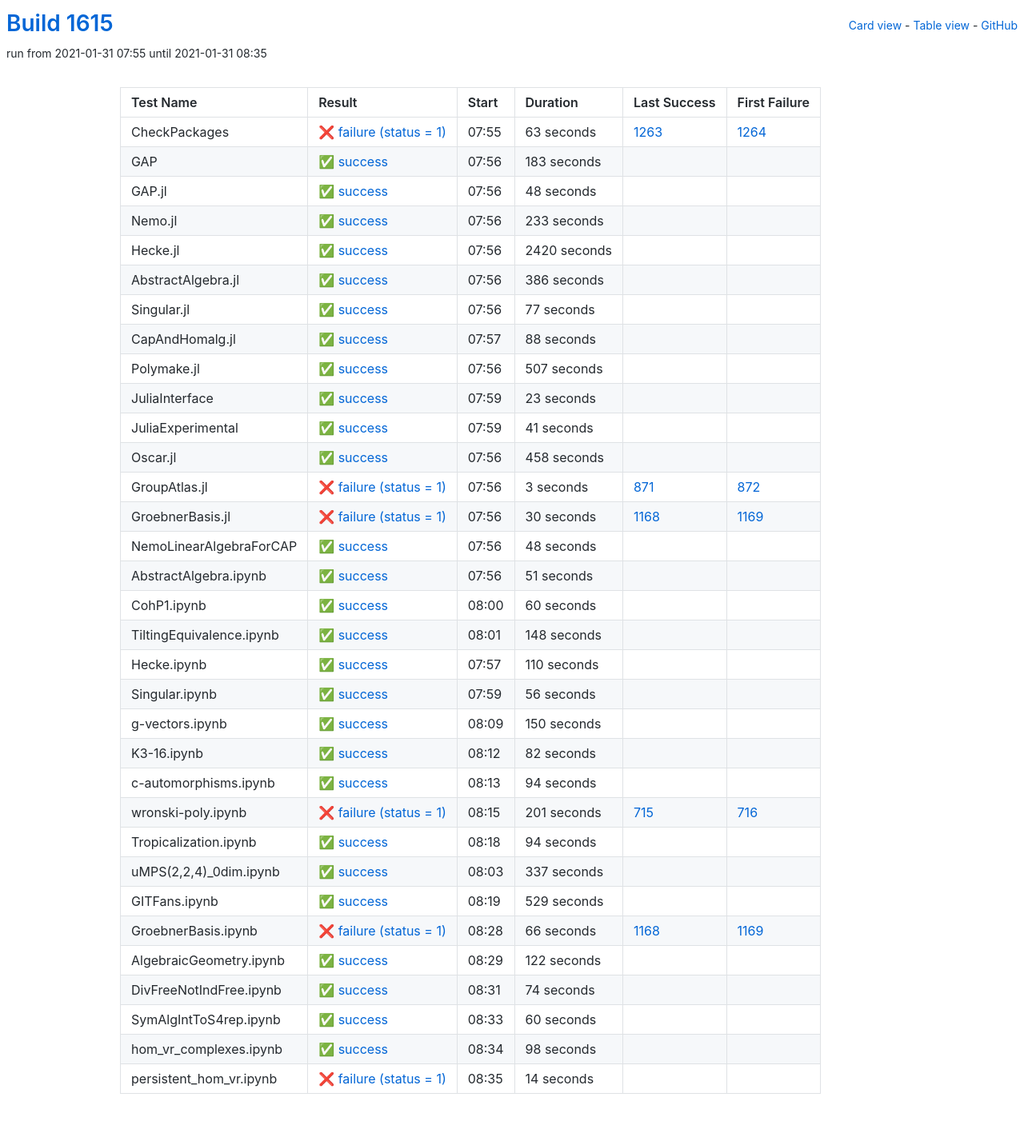
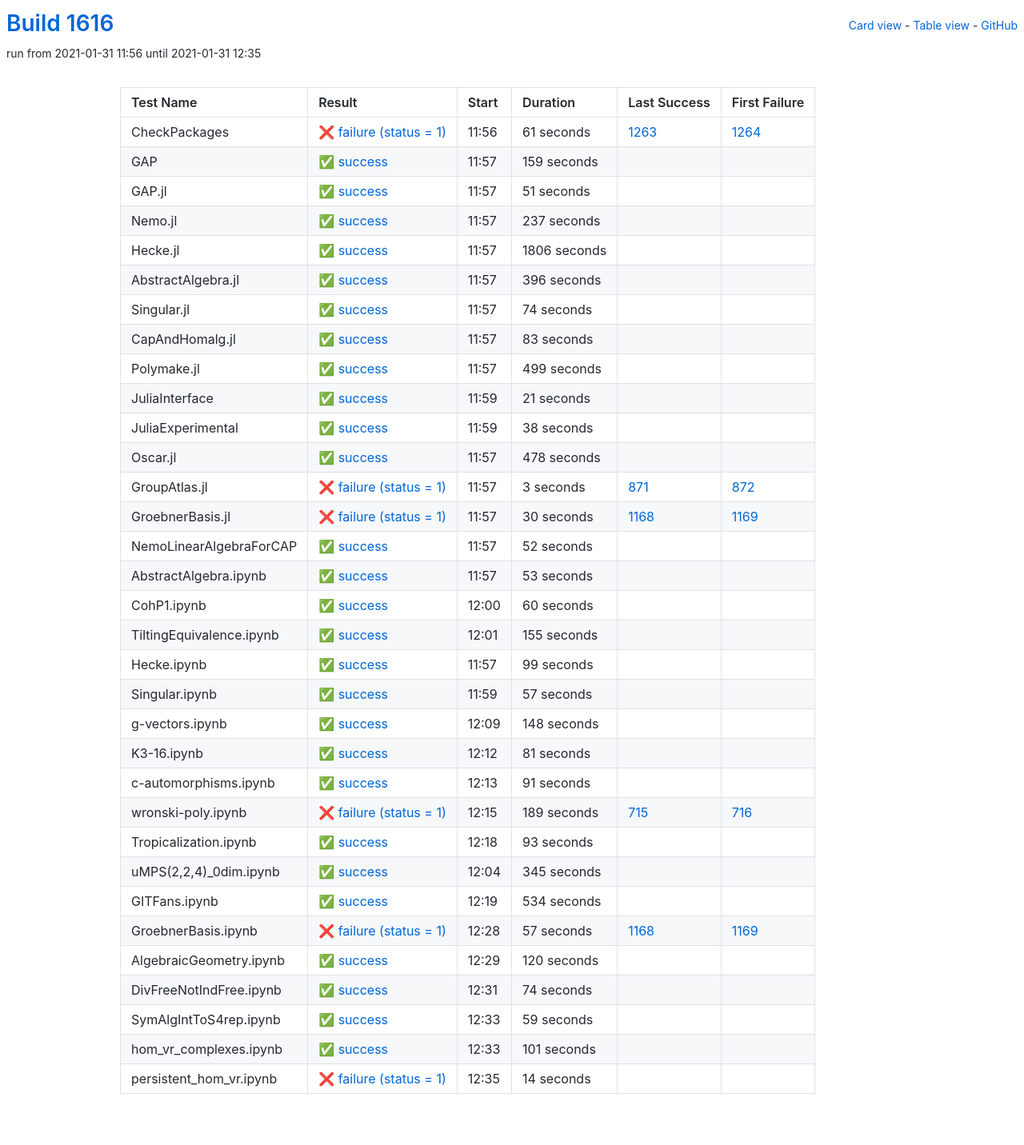
Before and after one commit to oscar-system/oscar-ci-status-stable, a Jekyll site: the page built from table.html, in a window 1280 px wide. Shown: the whole page at 80% size. Built offline with Jekyll 4.4.1, drawn with Linux system fonts in a browser that asks for light colours.

Commit message:
Build #1616

```diff
--- a/_data/ci.yml
+++ b/_data/ci.yml
@@ -1,6 +1,6 @@
 ---
-build: 1615
-build_url: https://oscarci.mathematik.uni-kl.de/job/oscar-stable/1615/
+build: 1616
+build_url: https://oscarci.mathematik.uni-kl.de/job/oscar-stable/1616/
 job: oscar-stable
 organization: oscar-system
 repo: oscar-ci-status-stable
@@ -8,152 +8,152 @@ repourl: https://github.com/oscar-system/oscar-ci-status-stable
 tests:
 - name: CheckPackages
   id: checkpackages
-  log: https://oscarci.mathematik.uni-kl.de/job/oscar-stable/1615/artifact/logs/build-1615/CheckPackages.log
-  start: 2021-01-31 07:55
+  log: https://oscarci.mathematik.uni-kl.de/job/oscar-stable/1616/artifact/logs/build-1616/CheckPackages.log
+  start: 2021-01-31 11:56
   success: false
   exitcode: 1
   status: failure
-  duration: 63
+  duration: 61
   last_success: 1263
   last_success_url: https://oscarci.mathematik.uni-kl.de/job/oscar-stable/1263/
   first_failure: 1264
   first_failure_url: https://oscarci.mathematik.uni-kl.de/job/oscar-stable/1264/
 - name: GAP
   id: gap
-  log: https://oscarci.mathematik.uni-kl.de/job/oscar-stable/1615/artifact/logs/build-1615/GAP.log
-  start: 2021-01-31 07:56
+  log: https://oscarci.mathematik.uni-kl.de/job/oscar-stable/1616/artifact/logs/build-1616/GAP.log
+  start: 2021-01-31 11:57
   success: true
   exitcode: 0
   status: success
-  duration: 183
+  duration: 159
   last_success: false
   last_success_url:
   first_failure: false
   first_failure_url:
 - name: GAP.jl
   id: gap-jl
-  log: https://oscarci.mathematik.uni-kl.de/job/oscar-stable/1615/artifact/logs/build-1615/GAP.jl.log
-  start: 2021-01-31 07:56
+  log: https://oscarci.mathematik.uni-kl.de/job/oscar-stable/1616/artifact/logs/build-1616/GAP.jl.log
+  start: 2021-01-31 11:57
   success: true
   exitcode: 0
   status: success
-  duration: 48
+  duration: 51
   last_success: false
   last_success_url:
   first_failure: false
   first_failure_url:
 - name: Nemo.jl
   id: nemo-jl
-  log: https://oscarci.mathematik.uni-kl.de/job/oscar-stable/1615/artifact/logs/build-1615/Nemo.jl.log
-  start: 2021-01-31 07:56
+  log: https://oscarci.mathematik.uni-kl.de/job/oscar-stable/1616/artifact/logs/build-1616/Nemo.jl.log
+  start: 2021-01-31 11:57
   success: true
   exitcode: 0
   status: success
-  duration: 233
+  duration: 237
   last_success: false
   last_success_url:
   first_failure: false
   first_failure_url:
 - name: Hecke.jl
   id: hecke-jl
-  log: https://oscarci.mathematik.uni-kl.de/job/oscar-stable/1615/artifact/logs/build-1615/Hecke.jl.log
-  start: 2021-01-31 07:56
+  log: https://oscarci.mathematik.uni-kl.de/job/oscar-stable/1616/artifact/logs/build-1616/Hecke.jl.log
+  start: 2021-01-31 11:57
   success: true
   exitcode: 0
   status: success
-  duration: 2420
+  duration: 1806
   last_success: false
   last_success_url:
   first_failure: false
   first_failure_url:
 - name: AbstractAlgebra.jl
   id: abstractalgebra-jl
-  log: https://oscarci.mathematik.uni-kl.de/job/oscar-stable/1615/artifact/logs/build-1615/AbstractAlgebra.jl.log
-  start: 2021-01-31 07:56
+  log: https://oscarci.mathematik.uni-kl.de/job/oscar-stable/1616/artifact/logs/build-1616/AbstractAlgebra.jl.log
+  start: 2021-01-31 11:57
   success: true
   exitcode: 0
   status: success
-  duration: 386
+  duration: 396
   last_success: false
   last_success_url:
   first_failure: false
   first_failure_url:
 - name: Singular.jl
   id: singular-jl
-  log: https://oscarci.mathematik.uni-kl.de/job/oscar-stable/1615/artifact/logs/build-1615/Singular.jl.log
-  start: 2021-01-31 07:56
+  log: https://oscarci.mathematik.uni-kl.de/job/oscar-stable/1616/artifact/logs/build-1616/Singular.jl.log
+  start: 2021-01-31 11:57
   success: true
   exitcode: 0
   status: success
-  duration: 77
+  duration: 74
   last_success: false
   last_success_url:
   first_failure: false
   first_failure_url:
 - name: CapAndHomalg.jl
   id: capandhomalg-jl
-  log: https://oscarci.mathematik.uni-kl.de/job/oscar-stable/1615/artifact/logs/build-1615/CapAndHomalg.jl.log
-  start: 2021-01-31 07:57
+  log: https://oscarci.mathematik.uni-kl.de/job/oscar-stable/1616/artifact/logs/build-1616/CapAndHomalg.jl.log
+  start: 2021-01-31 11:57
   success: true
   exitcode: 0
   status: success
-  duration: 88
+  duration: 83
   last_success: false
   last_success_url:
   first_failure: false
   first_failure_url:
 - name: Polymake.jl
   id: polymake-jl
-  log: https://oscarci.mathematik.uni-kl.de/job/oscar-stable/1615/artifact/logs/build-1615/Polymake.jl.log
-  start: 2021-01-31 07:56
+  log: https://oscarci.mathematik.uni-kl.de/job/oscar-stable/1616/artifact/logs/build-1616/Polymake.jl.log
+  start: 2021-01-31 11:57
   success: true
   exitcode: 0
   status: success
-  duration: 507
+  duration: 499
   last_success: false
   last_success_url:
   first_failure: false
   first_failure_url:
 - name: JuliaInterface
   id: juliainterface
-  log: https://oscarci.mathematik.uni-kl.de/job/oscar-stable/1615/artifact/logs/build-1615/JuliaInterface.log
-  start: 2021-01-31 07:59
+  log: https://oscarci.mathematik.uni-kl.de/job/oscar-stable/1616/artifact/logs/build-1616/JuliaInterface.log
+  start: 2021-01-31 11:59
   success: true
   exitcode: 0
   status: success
-  duration: 23
+  duration: 21
   last_success: false
   last_success_url:
   first_failure: false
   first_failure_url:
 - name: JuliaExperimental
   id: juliaexperimental
-  log: https://oscarci.mathematik.uni-kl.de/job/oscar-stable/1615/artifact/logs/build-1615/JuliaExperimental.log
-  start: 2021-01-31 07:59
+  log: https://oscarci.mathematik.uni-kl.de/job/oscar-stable/1616/artifact/logs/build-1616/JuliaExperimental.log
+  start: 2021-01-31 11:59
   success: true
   exitcode: 0
   status: success
-  duration: 41
+  duration: 38
   last_success: false
   last_success_url:
   first_failure: false
   first_failure_url:
 - name: Oscar.jl
   id: oscar-jl
-  log: https://oscarci.mathematik.uni-kl.de/job/oscar-stable/1615/artifact/logs/build-1615/Oscar.jl.log
-  start: 2021-01-31 07:56
+  log: https://oscarci.mathematik.uni-kl.de/job/oscar-stable/1616/artifact/logs/build-1616/Oscar.jl.log
+  start: 2021-01-31 11:57
   success: true
   exitcode: 0
   status: success
-  duration: 458
+  duration: 478
   last_success: false
   last_success_url:
   first_failure: false
   first_failure_url:
 - name: GroupAtlas.jl
   id: groupatlas-jl
-  log: https://oscarci.mathematik.uni-kl.de/job/oscar-stable/1615/artifact/logs/build-1615/GroupAtlas.jl.log
-  start: 2021-01-31 07:56
+  log: https://oscarci.mathematik.uni-kl.de/job/oscar-stable/1616/artifact/logs/build-1616/GroupAtlas.jl.log
+  start: 2021-01-31 11:57
   success: false
   exitcode: 1
   status: failure
@@ -164,8 +164,8 @@ tests:
   first_failure_url: https://oscarci.mathematik.uni-kl.de/job/oscar-stable/872/
 - name: GroebnerBasis.jl
   id: groebnerbasis-jl
-  log: https://oscarci.mathematik.uni-kl.de/job/oscar-stable/1615/artifact/logs/build-1615/GroebnerBasis.jl.log
-  start: 2021-01-31 07:56
+  log: https://oscarci.mathematik.uni-kl.de/job/oscar-stable/1616/artifact/logs/build-1616/GroebnerBasis.jl.log
+  start: 2021-01-31 11:57
   success: false
   exitcode: 1
   status: failure
@@ -176,32 +176,32 @@ tests:
   first_failure_url: https://oscarci.mathematik.uni-kl.de/job/oscar-stable/1169/
 - name: NemoLinearAlgebraForCAP
   id: nemolinearalgebraforcap
-  log: https://oscarci.mathematik.uni-kl.de/job/oscar-stable/1615/artifact/logs/build-1615/NemoLinearAlgebraForCAP.log
-  start: 2021-01-31 07:56
+  log: https://oscarci.mathematik.uni-kl.de/job/oscar-stable/1616/artifact/logs/build-1616/NemoLinearAlgebraForCAP.log
+  start: 2021-01-31 11:57
   success: true
   exitcode: 0
   status: success
-  duration: 48
+  duration: 52
   last_success: false
   last_success_url:
   first_failure: false
   first_failure_url:
 - name: AbstractAlgebra.ipynb
   id: abstractalgebra-ipynb
-  log: https://oscarci.mathematik.uni-kl.de/job/oscar-stable/1615/artifact/logs/build-1615/AbstractAlgebra.ipynb.log
-  start: 2021-01-31 07:56
+  log: https://oscarci.mathematik.uni-kl.de/job/oscar-stable/1616/artifact/logs/build-1616/AbstractAlgebra.ipynb.log
+  start: 2021-01-31 11:57
   success: true
   exitcode: 0
   status: success
-  duration: 51
+  duration: 53
   last_success: false
   last_success_url:
   first_failure: false
   first_failure_url:
 - name: CohP1.ipynb
   id: cohp1-ipynb
-  log: https://oscarci.mathematik.uni-kl.de/job/oscar-stable/1615/artifact/logs/build-1615/CohP1.ipynb.log
-  start: 2021-01-31 08:00
+  log: https://oscarci.mathematik.uni-kl.de/job/oscar-stable/1616/artifact/logs/build-1616/CohP1.ipynb.log
+  start: 2021-01-31 12:00
   success: true
   exitcode: 0
   status: success
@@ -212,8 +212,44 @@ tests:
   first_failure_url:
 - name: TiltingEquivalence.ipynb
   id: tiltingequivalence-ipynb
-  log: https://oscarci.mathematik.uni-kl.de/job/oscar-stable/1615/artifact/logs/build-1615/TiltingEquivalence.ipynb.log
-  start: 2021-01-31 08:01
+  log: https://oscarci.mathematik.uni-kl.de/job/oscar-stable/1616/artifact/logs/build-1616/TiltingEquivalence.ipynb.log
+  start: 2021-01-31 12:01
+  success: true
+  exitcode: 0
+  status: success
+  duration: 155
+  last_success: false
+  last_success_url:
+  first_failure: false
+  first_failure_url:
+- name: Hecke.ipynb
+  id: hecke-ipynb
+  log: https://oscarci.mathematik.uni-kl.de/job/oscar-stable/1616/artifact/logs/build-1616/Hecke.ipynb.log
+  start: 2021-01-31 11:57
+  success: true
+  exitcode: 0
+  status: success
+  duration: 99
+  last_success: false
+  last_success_url:
+  first_failure: false
+  first_failure_url:
+- name: Singular.ipynb
+  id: singular-ipynb
+  log: https://oscarci.mathematik.uni-kl.de/job/oscar-stable/1616/artifact/logs/build-1616/Singular.ipynb.log
+  start: 2021-01-31 11:59
+  success: true
+  exitcode: 0
+  status: success
+  duration: 57
+  last_success: false
+  last_success_url:
+  first_failure: false
+  first_failure_url:
+- name: g-vectors.ipynb
+  id: g-vectors-ipynb
+  log: https://oscarci.mathematik.uni-kl.de/job/oscar-stable/1616/artifact/logs/build-1616/g-vectors.ipynb.log
+  start: 2021-01-31 12:09
   success: true
   exitcode: 0
   status: success
@@ -222,142 +258,106 @@ tests:
   last_success_url:
   first_failure: false
   first_failure_url:
-- name: Hecke.ipynb
-  id: hecke-ipynb
-  log: https://oscarci.mathematik.uni-kl.de/job/oscar-stable/1615/artifact/logs/build-1615/Hecke.ipynb.log
-  start: 2021-01-31 07:57
+- name: K3-16.ipynb
+  id: k3-16-ipynb
+  log: https://oscarci.mathematik.uni-kl.de/job/oscar-stable/1616/artifact/logs/build-1616/K3-16.ipynb.log
+  start: 2021-01-31 12:12
   success: true
   exitcode: 0
   status: success
-  duration: 110
-  last_success: false
-  last_success_url:
-  first_failure: false
-  first_failure_url:
-- name: Singular.ipynb
-  id: singular-ipynb
-  log: https://oscarci.mathematik.uni-kl.de/job/oscar-stable/1615/artifact/logs/build-1615/Singular.ipynb.log
-  start: 2021-01-31 07:59
-  success: true
-  exitcode: 0
-  status: success
-  duration: 56
-  last_success: false
-  last_success_url:
-  first_failure: false
-  first_failure_url:
-- name: g-vectors.ipynb
-  id: g-vectors-ipynb
-  log: https://oscarci.mathematik.uni-kl.de/job/oscar-stable/1615/artifact/logs/build-1615/g-vectors.ipynb.log
-  start: 2021-01-31 08:09
-  success: true
-  exitcode: 0
-  status: success
-  duration: 150
-  last_success: false
-  last_success_url:
-  first_failure: false
-  first_failure_url:
-- name: K3-16.ipynb
-  id: k3-16-ipynb
-  log: https://oscarci.mathematik.uni-kl.de/job/oscar-stable/1615/artifact/logs/build-1615/K3-16.ipynb.log
-  start: 2021-01-31 08:12
-  success: true
-  exitcode: 0
-  status: success
-  duration: 82
+  duration: 81
   last_success: false
   last_success_url:
   first_failure: false
   first_failure_url:
 - name: c-automorphisms.ipynb
   id: c-automorphisms-ipynb
-  log: https://oscarci.mathematik.uni-kl.de/job/oscar-stable/1615/artifact/logs/build-1615/c-automorphisms.ipynb.log
-  start: 2021-01-31 08:13
+  log: https://oscarci.mathematik.uni-kl.de/job/oscar-stable/1616/artifact/logs/build-1616/c-automorphisms.ipynb.log
+  start: 2021-01-31 12:13
   success: true
   exitcode: 0
   status: success
-  duration: 94
+  duration: 91
   last_success: false
   last_success_url:
   first_failure: false
   first_failure_url:
 - name: wronski-poly.ipynb
   id: wronski-poly-ipynb
-  log: https://oscarci.mathematik.uni-kl.de/job/oscar-stable/1615/artifact/logs/build-1615/wronski-poly.ipynb.log
-  start: 2021-01-31 08:15
+  log: https://oscarci.mathematik.uni-kl.de/job/oscar-stable/1616/artifact/logs/build-1616/wronski-poly.ipynb.log
+  start: 2021-01-31 12:15
   success: false
   exitcode: 1
   status: failure
-  duration: 201
+  duration: 189
   last_success: 715
   last_success_url: https://oscarci.mathematik.uni-kl.de/job/oscar-stable/715/
   first_failure: 716
   first_failure_url: https://oscarci.mathematik.uni-kl.de/job/oscar-stable/716/
 - name: Tropicalization.ipynb
   id: tropicalization-ipynb
-  log: https://oscarci.mathematik.uni-kl.de/job/oscar-stable/1615/artifact/logs/build-1615/Tropicalization.ipynb.log
-  start: 2021-01-31 08:18
+  log: https://oscarci.mathematik.uni-kl.de/job/oscar-stable/1616/artifact/logs/build-1616/Tropicalization.ipynb.log
+  start: 2021-01-31 12:18
   success: true
   exitcode: 0
   status: success
-  duration: 94
+  duration: 93
   last_success: false
   last_success_url:
   first_failure: false
   first_failure_url:
 - name: uMPS(2,2,4)_0dim.ipynb
   id: umps-2-2-4-0dim-ipynb
-  log: https://oscarci.mathematik.uni-kl.de/job/oscar-stable/1615/artifact/logs/build-1615/uMPS-2-2-4-_0dim.ipynb.log
-  start: 2021-01-31 08:03
+  log: https://oscarci.mathematik.uni-kl.de/job/oscar-stable/1616/artifact/logs/build-1616/uMPS-2-2-4-_0dim.ipynb.log
+  start: 2021-01-31 12:04
   success: true
   exitcode: 0
   status: success
-  duration: 337
+  duration: 345
   last_success: false
   last_success_url:
   first_failure: false
   first_failure_url:
 - name: GITFans.ipynb
   id: gitfans-ipynb
-  log: https://oscarci.mathematik.uni-kl.de/job/oscar-stable/1615/artifact/logs/build-1615/GITFans.ipynb.log
-  start: 2021-01-31 08:19
+  log: https://oscarci.mathematik.uni-kl.de/job/oscar-stable/1616/artifact/logs/build-1616/GITFans.ipynb.log
+  start: 2021-01-31 12:19
   success: true
   exitcode: 0
   status: success
-  duration: 529
+  duration: 534
   last_success: false
   last_success_url:
   first_failure: false
   first_failure_url:
 - name: GroebnerBasis.ipynb
   id: groebnerbasis-ipynb
-  log: https://oscarci.mathematik.uni-kl.de/job/oscar-stable/1615/artifact/logs/build-1615/GroebnerBasis.ipynb.log
-  start: 2021-01-31 08:28
+  log: https://oscarci.mathematik.uni-kl.de/job/oscar-stable/1616/artifact/logs/build-1616/GroebnerBasis.ipynb.log
+  start: 2021-01-31 12:28
   success: false
   exitcode: 1
   status: failure
-  duration: 66
+  duration: 57
   last_success: 1168
   last_success_url: https://oscarci.mathematik.uni-kl.de/job/oscar-stable/1168/
   first_failure: 1169
   first_failure_url: https://oscarci.mathematik.uni-kl.de/job/oscar-stable/1169/
 - name: AlgebraicGeometry.ipynb
   id: algebraicgeometry-ipynb
-  log: https://oscarci.mathematik.uni-kl.de/job/oscar-stable/1615/artifact/logs/build-1615/AlgebraicGeometry.ipynb.log
-  start: 2021-01-31 08:29
+  log: https://oscarci.mathematik.uni-kl.de/job/oscar-stable/1616/artifact/logs/build-1616/AlgebraicGeometry.ipynb.log
+  start: 2021-01-31 12:29
   success: true
   exitcode: 0
   status: success
-  duration: 122
+  duration: 120
   last_success: false
   last_success_url:
   first_failure: false
   first_failure_url:
 - name: DivFreeNotIndFree.ipynb
   id: divfreenotindfree-ipynb
-  log: https://oscarci.mathematik.uni-kl.de/job/oscar-stable/1615/artifact/logs/build-1615/DivFreeNotIndFree.ipynb.log
-  start: 2021-01-31 08:31
+  log: https://oscarci.mathematik.uni-kl.de/job/oscar-stable/1616/artifact/logs/build-1616/DivFreeNotIndFree.ipynb.log
+  start: 2021-01-31 12:31
   success: true
   exitcode: 0
   status: success
@@ -368,32 +368,32 @@ tests:
   first_failure_url:
 - name: SymAlgIntToS4rep.ipynb
   id: symalginttos4rep-ipynb
-  log: https://oscarci.mathematik.uni-kl.de/job/oscar-stable/1615/artifact/logs/build-1615/SymAlgIntToS4rep.ipynb.log
-  start: 2021-01-31 08:33
+  log: https://oscarci.mathematik.uni-kl.de/job/oscar-stable/1616/artifact/logs/build-1616/SymAlgIntToS4rep.ipynb.log
+  start: 2021-01-31 12:33
   success: true
   exitcode: 0
   status: success
-  duration: 60
+  duration: 59
   last_success: false
   last_success_url:
   first_failure: false
   first_failure_url:
 - name: hom_vr_complexes.ipynb
   id: hom-vr-complexes-ipynb
-  log: https://oscarci.mathematik.uni-kl.de/job/oscar-stable/1615/artifact/logs/build-1615/hom_vr_complexes.ipynb.log
-  start: 2021-01-31 08:34
+  log: https://oscarci.mathematik.uni-kl.de/job/oscar-stable/1616/artifact/logs/build-1616/hom_vr_complexes.ipynb.log
+  start: 2021-01-31 12:33
   success: true
   exitcode: 0
   status: success
-  duration: 98
+  duration: 101
   last_success: false
   last_success_url:
   first_failure: false
   first_failure_url:
 - name: persistent_hom_vr.ipynb
   id: persistent-hom-vr-ipynb
-  log: https://oscarci.mathematik.uni-kl.de/job/oscar-stable/1615/artifact/logs/build-1615/persistent_hom_vr.ipynb.log
-  start: 2021-01-31 08:35
+  log: https://oscarci.mathematik.uni-kl.de/job/oscar-stable/1616/artifact/logs/build-1616/persistent_hom_vr.ipynb.log
+  start: 2021-01-31 12:35
   success: false
   exitcode: 1
   status: failure
```
Also changed, not shown: README.md.
